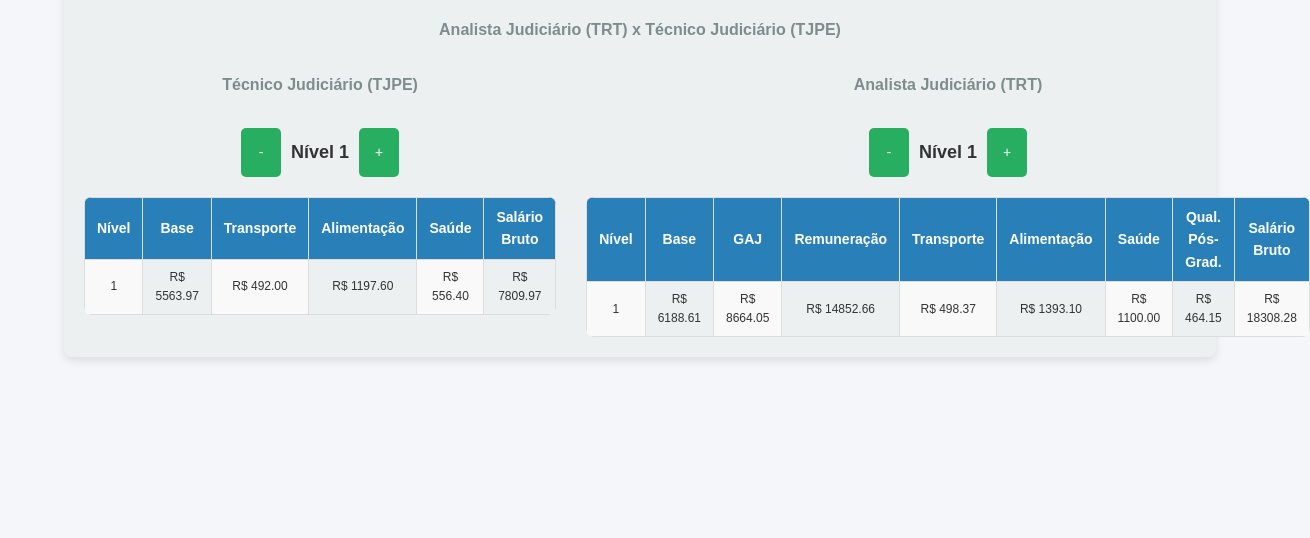
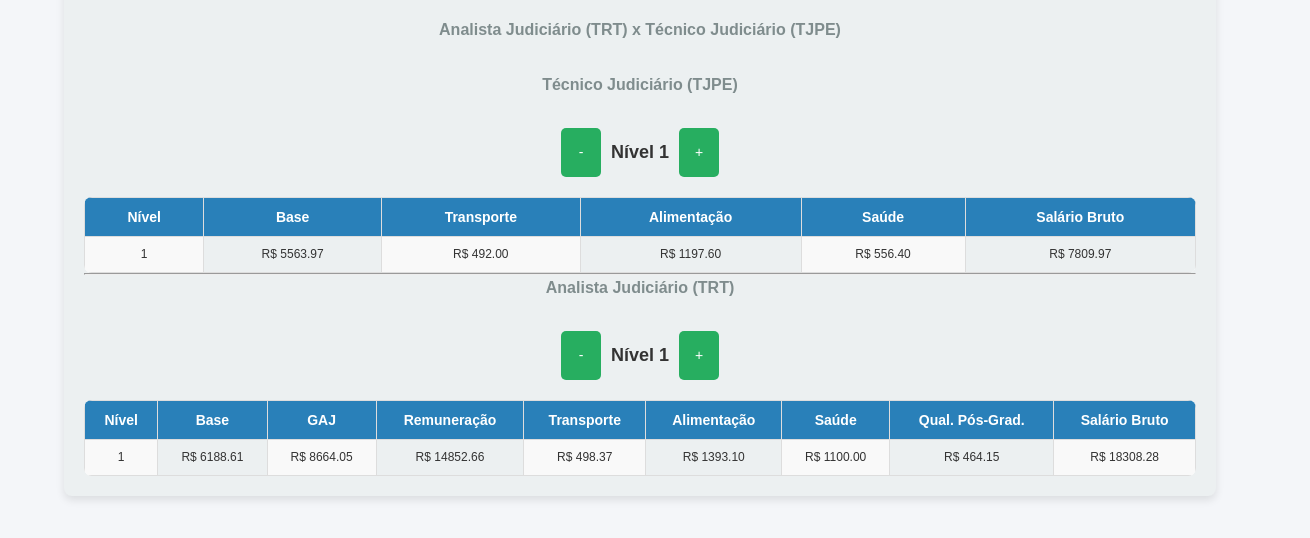
Before and after one commit to nonatoalves/primeirosite, a plain HTML site: page index.html in a window 1280 px wide. Shown: the part 98-636 px from the top of the page, 1310 px wide, since content can reach past the window. Drawn offline with Linux system fonts and the light colour scheme.

Commit message:
compara salarial

```diff
--- a/index.html
+++ b/index.html
@@ -42,15 +42,9 @@
             margin-bottom: 30px;
             font-size: 16px;
         }
-        /* Tabelas lado a lado */
-        .tables-container {
-            display: flex;
-            justify-content: space-between;
-            gap: 30px;
-        }
         /* Estilo para as tabelas */
         table {
-            width: 48%;
+            width: 100%;
             border-collapse: collapse;
             margin-top: 20px;
             background-color: #ffffff;
@@ -138,7 +132,6 @@
         <h1>Tabela Comparativa Salarial</h1>
         <h2>Analista Judiciário (TRT) x Técnico Judiciário (TJPE)</h2>
 
-        <div class="tables-container">
         <!-- Tabela do Técnico Judiciário (TJPE) -->
         <div class="table-section">
             <h2>Técnico Judiciário (TJPE)</h2>
@@ -173,6 +166,8 @@
                 </tbody>
             </table>
         </div>
+
+        <hr> <!-- Linha separando as tabelas -->
 
         <!-- Tabela do Analista Judiciário (TRT) -->
         <div class="table-section">
@@ -215,10 +210,9 @@
             </table>
         </div>
     </div>
-    </div>
 
     <script>
-        // Dados do Técnico Judiciário (TJPE) por nível
+        // Dados do Técnico Judiciário (TJPE) por nível (21 níveis)
         const tjpeDados = [
             [5563.97, 492.00, 1197.60, 556.40, 7809.97],
             [5703.06, 492.00, 1197.60, 570.31, 7962.97],
@@ -233,10 +227,18 @@
             [7604.88, 492.00, 1197.60, 760.49, 10054.97],
             [7909.04, 492.00, 1197.60, 790.90, 10389.54],
             [8383.61, 492.00, 1197.60, 838.36, 10911.57],
-            [8970.47, 492.00, 1197.60, 897.05, 11557.12]
+            [8970.47, 492.00, 1197.60, 897.05, 11557.12],
+            [9680.07, 492.00, 1197.60, 968.81, 12346.48],
+            [10560.03, 492.00, 1197.60, 1056.00, 13305.63],
+            [11616.01, 492.00, 1197.60, 1161.60, 14467.21],
+            [12893.77, 492.00, 1197.60, 1289.38, 15872.75],
+            [14441.02, 492.00, 1197.60, 1444.10, 17574.72],
+            [16318.37, 492.00, 1197.60, 1631.84, 19639.81],
+            [18602.93, 492.00, 1197.60, 1860.29, 22152.82],
+            [21393.38, 492.00, 1197.60, 2139.34, 25222.32]
         ];
 
-        // Atualizar a tabela do TJPE conforme o nível
+        // Atualizar a tabela do Técnico Judiciário conforme o nível
         let nivelTJPE = 0;
         function atualizarTabelaTJPE() {
             let dadosTJPE = tjpeDados[nivelTJPE];
@@ -263,7 +265,7 @@
             }
         }
 
-        // Dados do Analista Judiciário (TRT) por nível
+        // Dados do Analista Judiciário (TRT) por nível (13 níveis)
         const analistaDados = [
             [6188.61, 8664.05, 14852.66, 498.37, 1393.10, 1100.00, 464.15, 18308.28],
             [6374.26, 8923.98, 15298.24, 498.37, 1393.10, 1100.00, 478.07, 18767.78],
@@ -310,7 +312,7 @@
             }
         }
 
-        // Inicializar ambas as tabelas
+        // Inicializar as tabelas
         atualizarTabelaTJPE();
         atualizarTabelaAnalista();
     </script>
```
Lines whose indentation alone changed are shown as unchanged.
